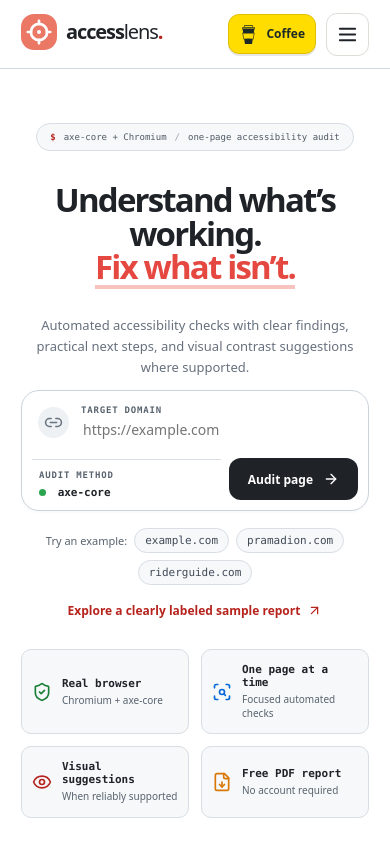
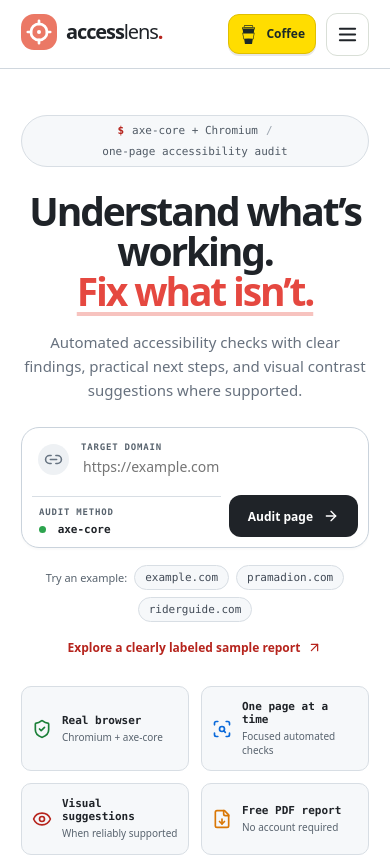
Before and after one commit to dionpram/A11Ylens, a Next.js app: page / in a window 390 px wide. Shown: the top 857 px of the page. Built offline with nearby package versions, Linux system fonts and the light colour scheme.

Commit message:
revert: restore previous hero layout and spacing

```diff
--- a/app/globals.css
+++ b/app/globals.css
@@ -636,25 +636,3 @@
   .pdf-cover-site small{color:#485460!important;font-size:8.5pt!important;}
   .pdf-cover-footnote{color:#3c4955!important;margin-top:7mm!important;font-size:9pt!important;}
 }
-
-/* Compact, centered hero illustration. The scan form must remain above the fold. */
-@media screen {
-.stitch-hero-inner{display:flex;flex-direction:column;align-items:center;}
-.stitch-hero-illustration{width:min(100%,320px);height:auto;margin:0 auto 5px;line-height:0;order:0;}
-.stitch-hero-illustration img{width:100%;height:auto;display:block;object-fit:contain;}
-.stitch-hero .stitch-terminal-label{margin-bottom:12px;}
-.stitch-hero h1{font-size:clamp(36px,5.3vw,73px)!important;line-height:1.02!important;margin-bottom:16px!important;}
-.stitch-hero .hero-subtitle{margin-bottom:18px!important;}
-.stitch-hero{padding-top:15px!important;}
-}
-@media screen and (max-width:650px){
-.stitch-hero-illustration{width:min(60vw,200px);margin-bottom:6px;}
-.stitch-hero .stitch-terminal-label{font-size:9px!important;margin-bottom:8px;}
-.stitch-hero h1{font-size:clamp(33px,8vw,49px)!important;margin-bottom:11px!important;}
-.stitch-hero .hero-subtitle{font-size:13px!important;margin-bottom:13px!important;}
-.stitch-hero{padding-top:8px!important;}
-}
-@media screen and (max-height:760px) and (min-width:651px){
-.stitch-hero-illustration{width:225px;}
-.stitch-hero h1{font-size:clamp(37px,4.7vw,61px)!important;}
-}
```
